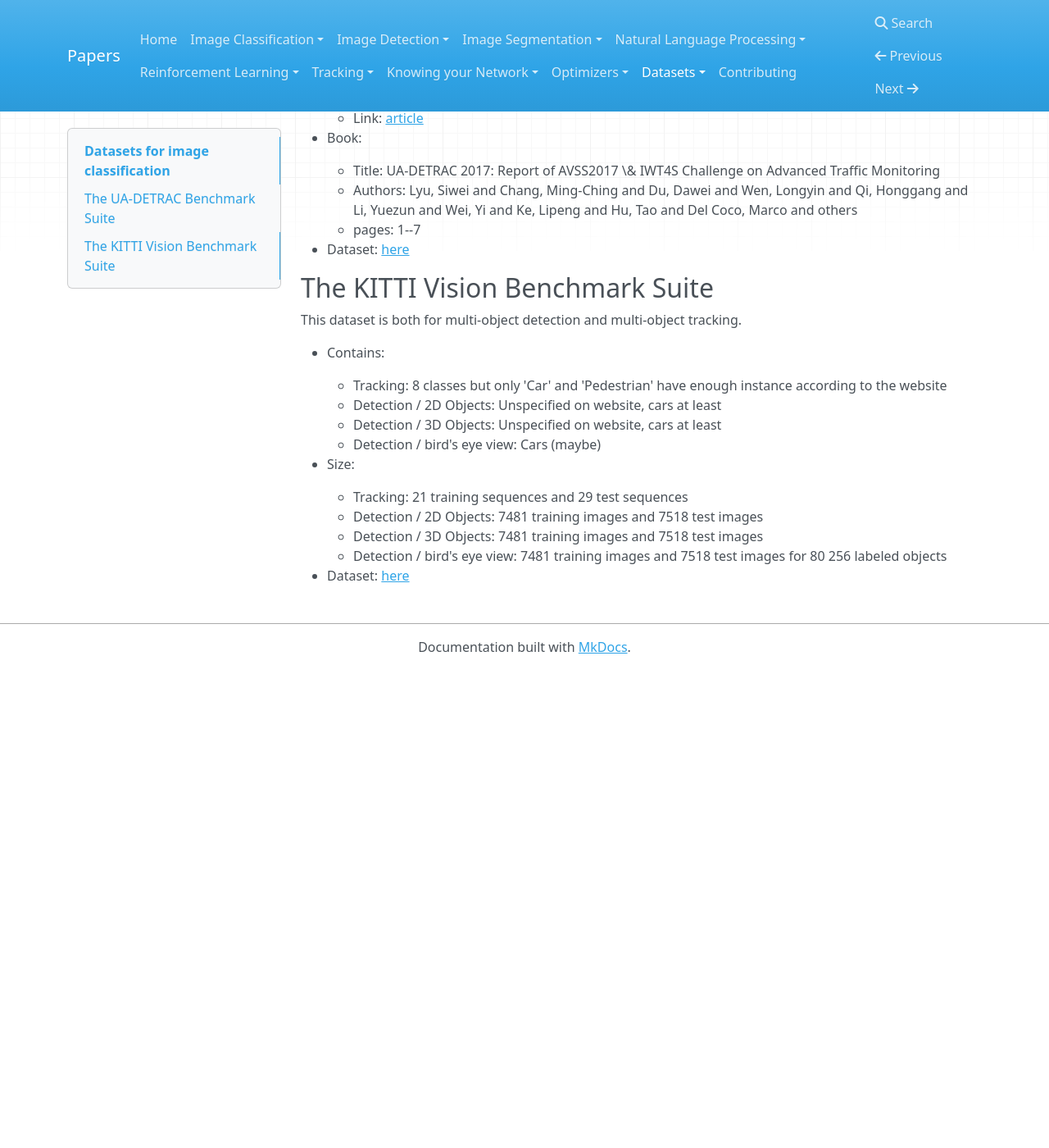
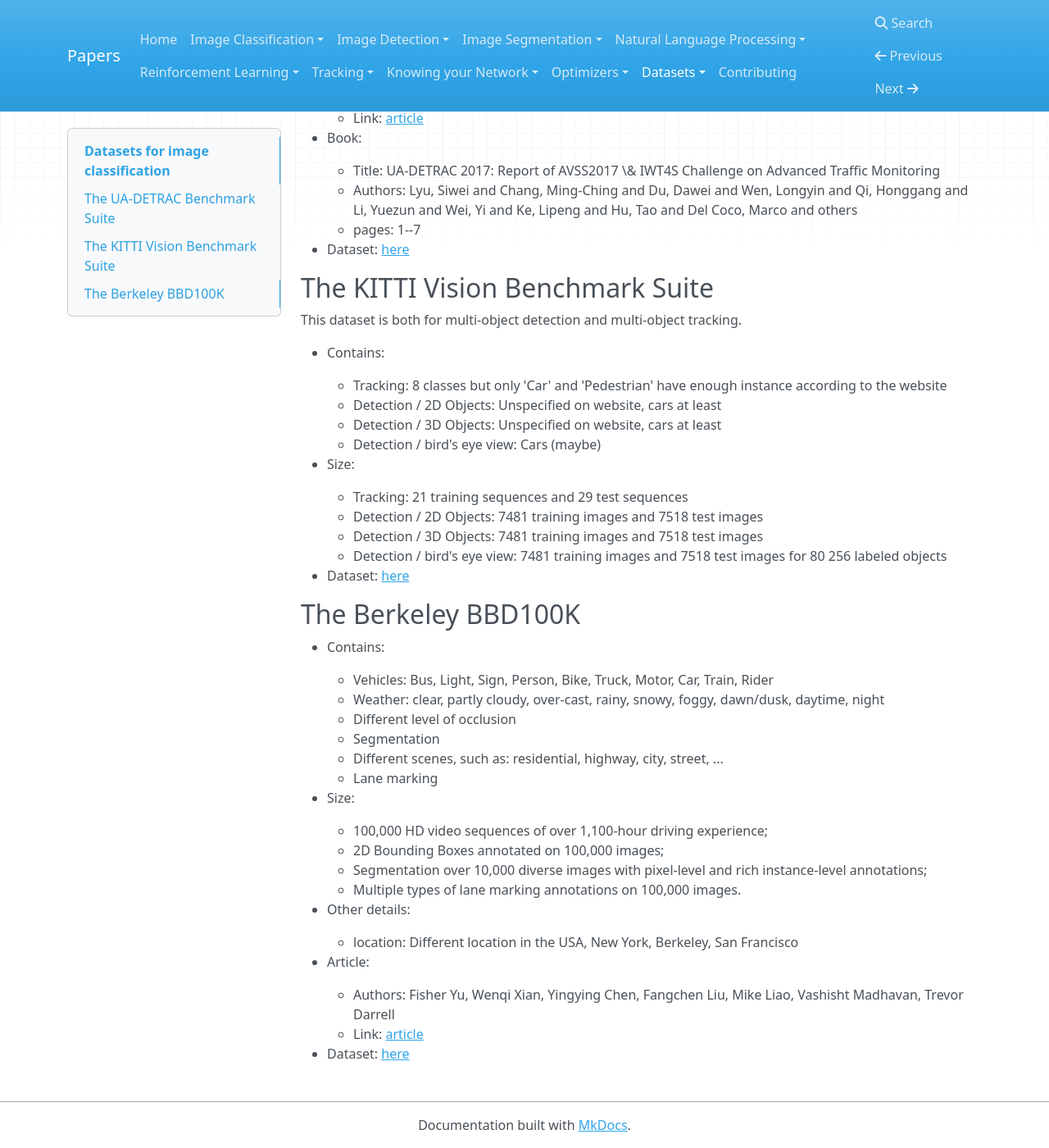
Before and after one commit to D3lt4lph4/papers, an MkDocs documentation site: the page built from docs/datasets/imageclassification.md, in a window 1280 px wide and 1400 px high, scrolled down 633 px. Shown: the whole window at 82% size. Built offline with MkDocs 1.6.1, drawn with Linux system fonts in a browser that asks for light colours; nearby versions of some CDN libraries; old or Windows-style settings are respelled for this version of MkDocs; before the commit the page ends 1450 px from its top, so only the background shows below that.

Commit message:
updating the datasets

```diff
--- a/docs/datasets/imageclassification.md
+++ b/docs/datasets/imageclassification.md
@@ -47,3 +47,28 @@
     - Detection / 3D Objects: 7481 training images and 7518 test images
     - Detection / bird's eye view: 7481 training images and 7518 test images for 80 256 labeled objects
 - Dataset: [here](http://www.cvlibs.net/datasets/kitti/index.php)
+
+## The Berkeley BBD100K
+
+- Contains:
+    - Vehicles: Bus, Light, Sign, Person, Bike, Truck, Motor, Car, Train, Rider
+    - Weather: clear, partly cloudy, over-cast, rainy, snowy, foggy, dawn/dusk, daytime, night
+    - Different level of occlusion
+    - Segmentation
+    - Different scenes, such as: residential, highway, city, street, ...
+    - Lane marking
+
+- Size:
+    - 100,000 HD video sequences of over 1,100-hour driving experience;
+    - 2D Bounding Boxes annotated on 100,000 images;
+    - Segmentation over 10,000 diverse images with pixel-level and rich instance-level annotations;
+    - Multiple types of lane marking annotations on 100,000 images.
+
+- Other details:
+    - location: Different location in the USA, New York, Berkeley, San Francisco
+
+- Article:
+    - Authors: Fisher Yu, Wenqi Xian, Yingying Chen, Fangchen Liu, Mike Liao, Vashisht Madhavan, Trevor Darrell
+    - Link: [article](https://arxiv.org/pdf/1805.04687.pdf)
+
+- Dataset: [here](http://bdd-data.berkeley.edu/)
```
Also changed, not shown: docs/datasets/imagesegmentation.md (+28 -0 lines).
